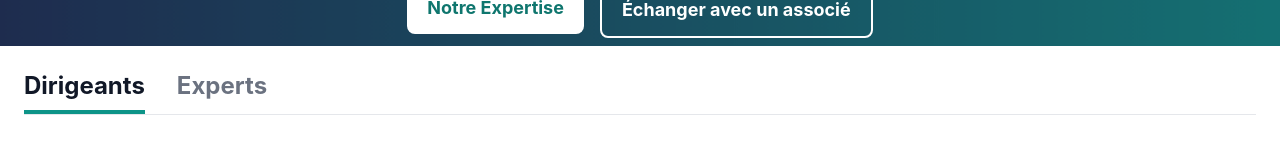
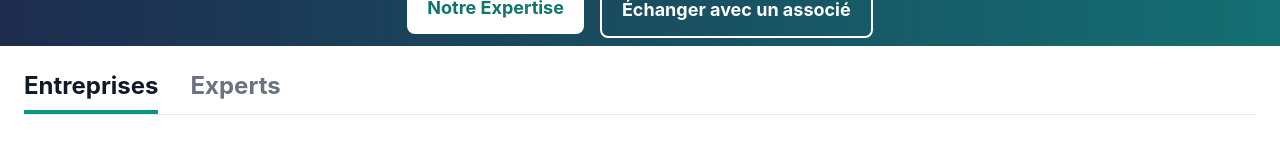
Before and after one commit to gwen24112003/Linky, a React (Create React App) app: page / in a window 1280 px wide. Shown: the part 462-623 px from the top of the page. Built offline with nearby package versions, Linux system fonts and the light colour scheme; a web font is replaced by a local one.

Commit message:
feat: add Tabs component for navigating between sections.

```diff
--- a/src/components/ui/Tabs.tsx
+++ b/src/components/ui/Tabs.tsx
@@ -8,7 +8,7 @@ interface TabsProps {
 
 export const Tabs: React.FC<TabsProps> = ({ activeTab, onTabChange }) => {
   const tabs: { value: TabType; label: string }[] = [
-    { value: 'entreprises', label: 'Dirigeants' },
+    { value: 'entreprises', label: 'Entreprises' },
     { value: 'freelances', label: 'Experts' }
   ];
 
@@ -18,11 +18,10 @@ export const Tabs: React.FC<TabsProps> = ({ activeTab, onTabChange }) => {
         <button
           key={tab.value}
           onClick={() => onTabChange(tab.value)}
-          className={`pb-3 text-2xl font-bold transition-all duration-200 relative ${
-            activeTab === tab.value
+          className={`pb-3 text-2xl font-bold transition-all duration-200 relative ${activeTab === tab.value
               ? 'text-gray-900'
               : 'text-gray-500 hover:text-gray-700'
-          }`}
+            }`}
         >
           {tab.label}
           {activeTab === tab.value && (
```
